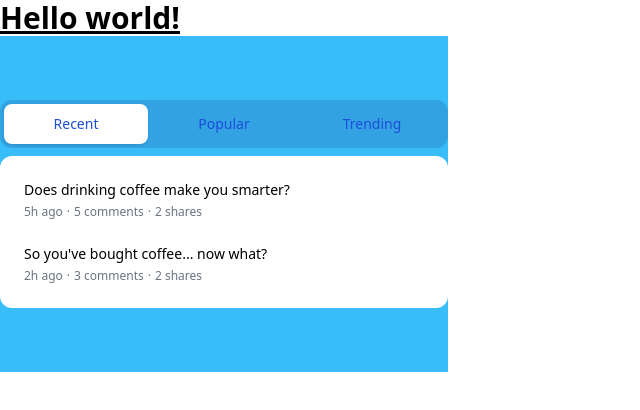
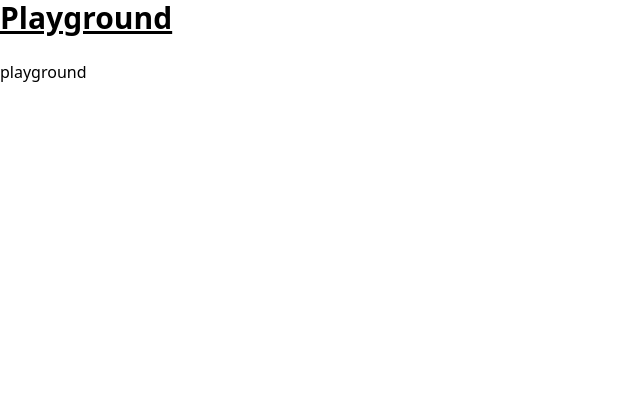
Before and after one commit to jamielin125/AccessDiversers, a Vue app: page /playground in a window 1280 px wide. Shown: the top 410 px of the page, without its empty margins (0-640 px from the left). Built offline with nearby package versions, Linux system fonts and the light colour scheme.

Commit message:
feat: init vue route

```diff
--- a/package.json
+++ b/package.json
@@ -10,7 +10,8 @@
   },
   "dependencies": {
     "@headlessui/vue": "^1.6.7",
-    "vue": "^3.2.37"
+    "vue": "^3.2.37",
+    "vue-router": "^4.1.3"
   },
   "devDependencies": {
     "@vitejs/plugin-vue": "^3.0.0",
--- a/src/App.vue
+++ b/src/App.vue
@@ -1,12 +1,8 @@
-<script setup>
-import HelloWorld from './components/HelloWorld.vue'
-</script>
-
 <template>
-	<h1 class="text-3xl font-bold underline">
-		Hello world!
+	<h1 class="text-3xl font-bold underline pb-6">
+		Playground
 	</h1>
-  <HelloWorld />
+	<router-view></router-view>
 </template>
 
 <style scoped>
--- /dev/null
+++ b/src/components/Playground.vue
@@ -0,0 +1,13 @@
+<template>
+	<div>playground</div>
+</template>
+
+<script>
+export default {
+	name: "Playground"
+}
+</script>
+
+<style scoped>
+
+</style>
--- a/src/main.js
+++ b/src/main.js
@@ -1,5 +1,6 @@
 import { createApp } from 'vue'
 import './style.css'
 import App from './App.vue'
+import router from "./router";
 
-createApp(App).mount('#app')
+createApp(App).use(router).mount('#app')
--- /dev/null
+++ b/src/router/routes.js
@@ -0,0 +1,13 @@
+const routes = [
+	{
+		path: '/',
+		component: () => import('../components/HelloWorld.vue'),
+	},
+	{
+		path: '/playground',
+		name: 'Playground',
+		component: () => import('../components/Playground.vue'),
+	},
+]
+
+export default routes;
```
Also changed, not shown: src/router/index.js (added, +9 -0 lines), 1 other file (tests, documents, lock files or other folders).
